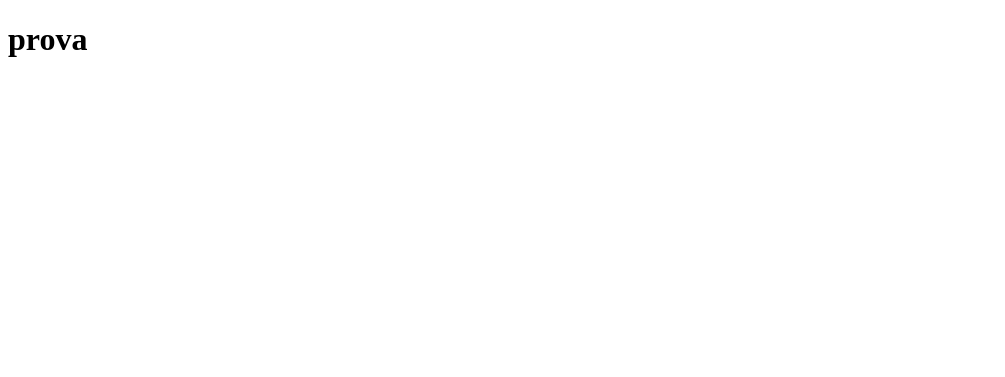
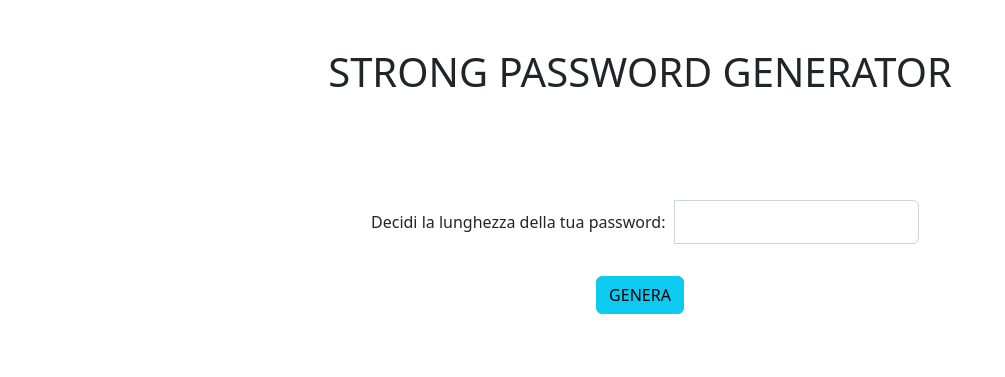
Before and after one commit to AlessioLaudicina/php-strong-password-generator, a PHP site: page / in a window 1280 px wide. Before the commit the part shown is almost empty. Shown: the top 377 px of the page, without its empty margins (0-1005 px from the left). Run offline with PHP 8.4, Linux system fonts and the light colour scheme.

Commit message:
inizio funzione genera password

```diff
--- a/index.php
+++ b/index.php
@@ -1,12 +1,64 @@
+<!--
+
+Milestone 1
+Creare un form che invii in GET la lunghezza della password.
+Una nostra funzione utilizzerà questo dato per generare
+una password casuale (composta da lettere, lettere maiuscole,
+numeri e simboli) da restituire all’utente.
+Scriviamo tutto (logica e layout) in un unico file index.php
+
+Milestone 2
+Verificato il corretto funzionamento del nostro codice, spostiamo
+la logica in un file functions.php che includeremo poi nella pagina principale
+
+Milestone 3 (BONUS)
+Invece di visualizzare la password nella index, effettuare un redirect
+ad una pagina dedicata che tramite $_SESSION recupererà la password da mostrare all’utente.-->
+
+
+
+
+<?php
+
+require_once __DIR__ . '/functions.php';
+
+?>
+
+
 <!DOCTYPE html>
 <html lang="en">
 <head>
     <meta charset="UTF-8">
     <meta http-equiv="X-UA-Compatible" content="IE=edge">
     <meta name="viewport" content="width=device-width, initial-scale=1.0">
+    <link rel='stylesheet' href='https://cdnjs.cloudflare.com/ajax/libs/bootstrap/5.2.3/css/bootstrap.min.css' integrity='sha512-SbiR/eusphKoMVVXysTKG/7VseWii+Y3FdHrt0EpKgpToZeemhqHeZeLWLhJutz/2ut2Vw1uQEj2MbRF+TVBUA==' crossorigin='anonymous' />
+
     <title>Document</title>
 </head>
 <body>
-    <h1>prova</h1>
+
+    <h1 class="py-5 text-center">STRONG PASSWORD GENERATOR</h1>
+    <div class="container flex-column py-5">
+        <div class="row d-flex flex-column justify-content-center">
+            <form action="index.php" method="GET">
+
+                <div class="col">
+
+                    <div class="input-group mb-3 w-50 m-auto">
+                        <label for="pw_length" style="padding: 10px;" >Decidi la lunghezza della tua password:</label>
+                        <input type="number" class="form-control text-center p-1" id="pw_length"  name="pw_length">
+                    </div>
+                </div>
+
+
+
+
+                <div class="col d-flex justify-content-center py-3">
+                    <button class="btn btn-info" type="submit">GENERA</button>
+                </div>
+
+            </form>
+        </div>
+
 </body>
 </html>
```
Also changed, not shown: functions.php (added), password.php (added).
